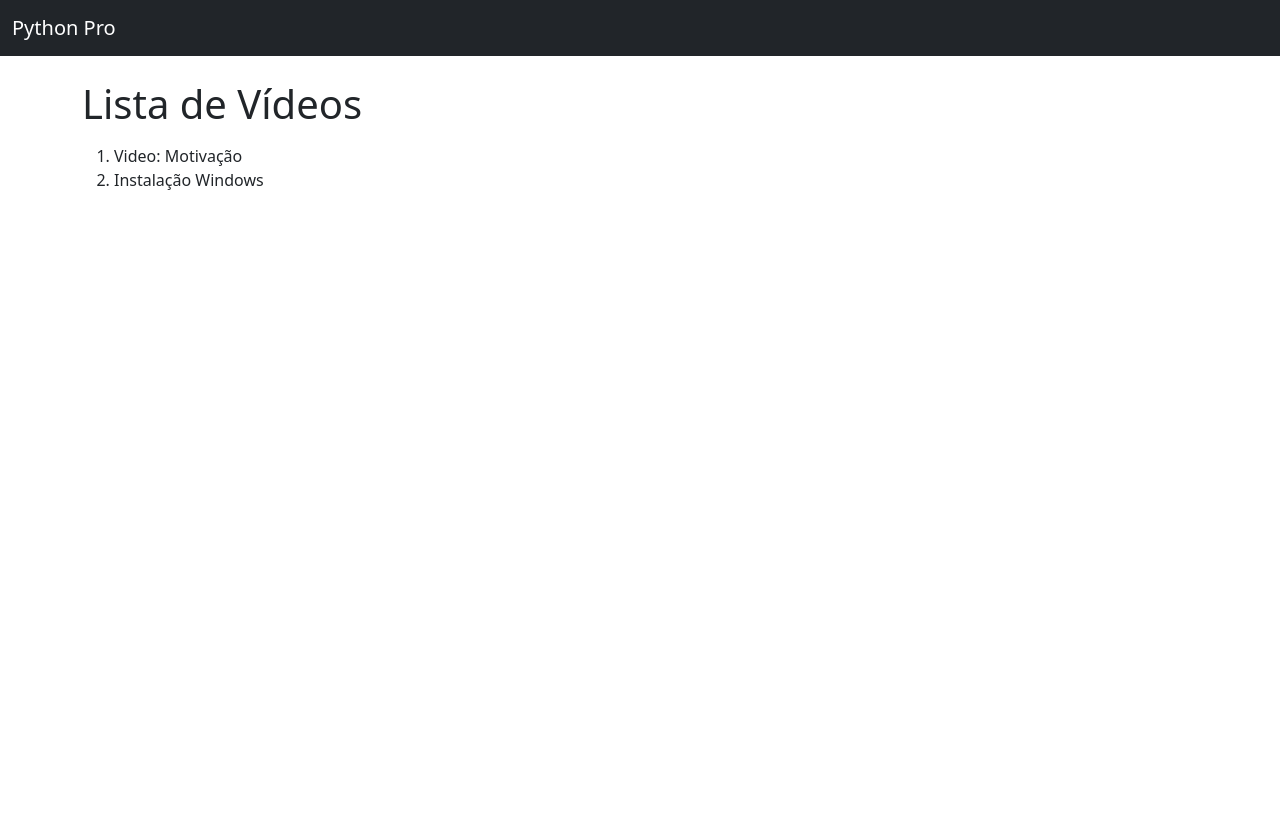
After one commit to Jaycmarques/curso-django, a Django app: page /videos/ in a window 1280 px wide. The commit adds this page. Shown: the top 835 px of the page. Run offline with Django 5.2, Linux system fonts and the light colour scheme; some libraries are stand-ins or nearby versions.

Commit message:
Criado template indice e testes para o mesmo

```diff
--- /dev/null
+++ b/videos/templates/videos/indice.html
@@ -0,0 +1,23 @@
+{% extends 'base/base.html' %}
+{% load static %}
+{% block title %}Python Pro - Videos{% endblock title %}
+{% block description %}Página com todos os videos{% endblock description %}
+{% block body %}
+<div class="container">
+    <div class="row">
+        <div class="col-md-12">
+            <h1 class="mt-4 mb-3">Lista de Vídeos</h1>
+            <ol>
+                {% for video in videos %}
+                <li>{{ video.titulo | default:"Missing title" }}</li>
+                {% empty %}
+                <li>Não foram encontrados nenhum video.</li>
+                {% endfor %}
+            </ol>
+            <div style="padding:56.25% 0 0 0;position:relative;">
+            </div>
+            <script src="https://player.vimeo.com/api/player.js"></script>
+        </div>
+    </div>
+</div>
+{% endblock body %}
--- a/videos/templates/videos/video.html
+++ b/videos/templates/videos/video.html
@@ -6,7 +6,7 @@
 <div class="container">
     <div class="row">
         <div class="col-md-12">
-            <h1 class="mt-4 mb-3">{{ video.titulo}}</h1>
+            <h1 class="mt-4 mb-3">{{ video.titulo | default:"Missing title" }}</h1>
             <div style="padding:56.25% 0 0 0;position:relative;">
                 <iframe
                     src="https://player.vimeo.com/video/{{ video.vimeo_id }}?badge=0&amp;autopause=0&amp;player_id=0&amp;app_id=58479"
--- a/videos/urls.py
+++ b/videos/urls.py
@@ -1,8 +1,10 @@
 from django.urls import path
-from videos.views import video
+from videos.views import video, indice
 
 app_name = 'videos'
 urlpatterns = [
     path('<slug:slug>', video, name='video'),
+    path('', indice, name='indice'),
+
     # path("__debug__/", include("debug_toolbar.urls")),
 ]
--- a/videos/views.py
+++ b/videos/views.py
@@ -1,10 +1,17 @@
 from django.shortcuts import render
+
+videos = [
+    {'slug': 'motivacao', 'titulo': 'Video: Motivação', 'vimeo_id': 973584504},
+    {'slug': 'instalacao-windows', 'titulo': 'Instalação Windows', 'vimeo_id': 1234567},
+]
+
+videos_dic = {dic['slug']: dic for dic in videos}
+
+
+def indice(request):
+    return render(request, 'videos/indice.html', context={'videos': videos})
 
 
 def video(request, slug):
-    videos = {
-        'motivacao': {'titulo': 'Video: Motivação', 'vimeo_id': 973584504},
-        'instalacao-windows': {'titulo': 'Instalação Windows', 'vimeo_id': 1234567},
-    }
-    video = videos[slug]
+    video = videos_dic[slug]
     return render(request, 'videos/video.html', context={'video': video})
```
Also changed, not shown: base/templates/base/home.html (+33 -4 lines), videos/tests/test_indices.py (added, +27 -0 lines), videos/tests/test_video.py (renamed from videos/tests.py, +0 -1 lines).
